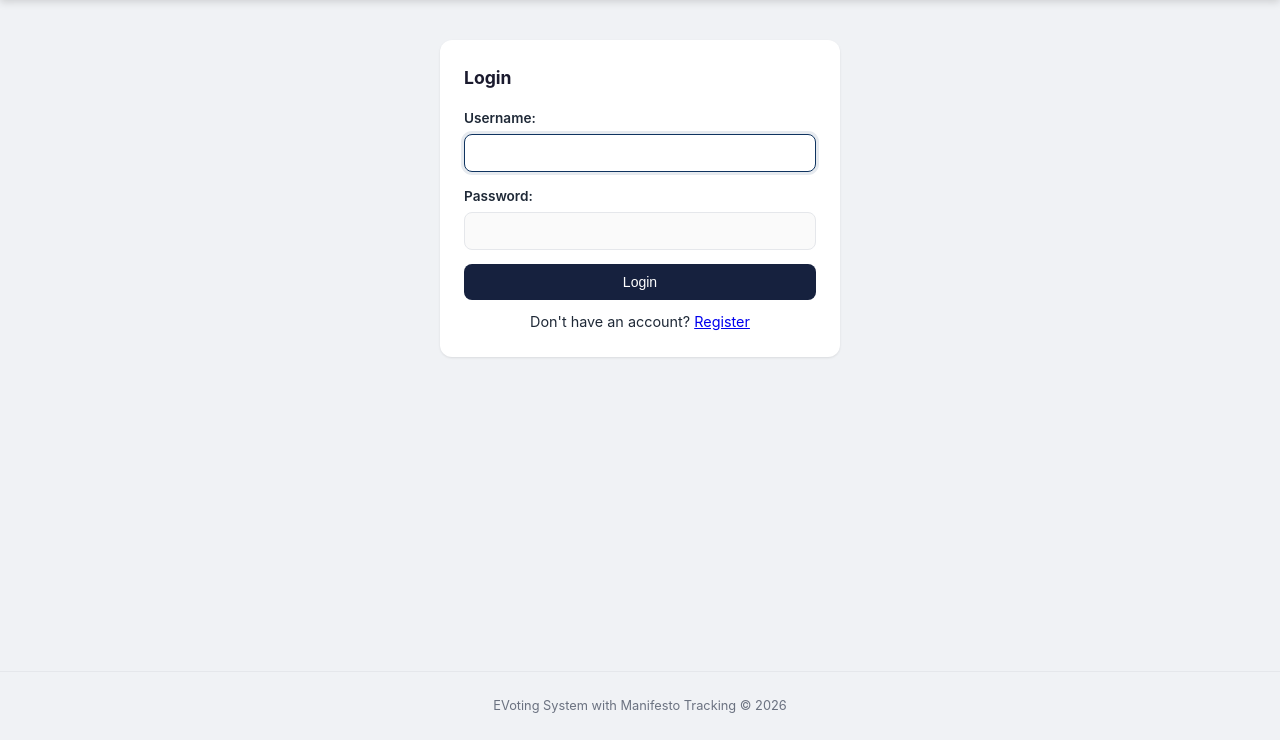
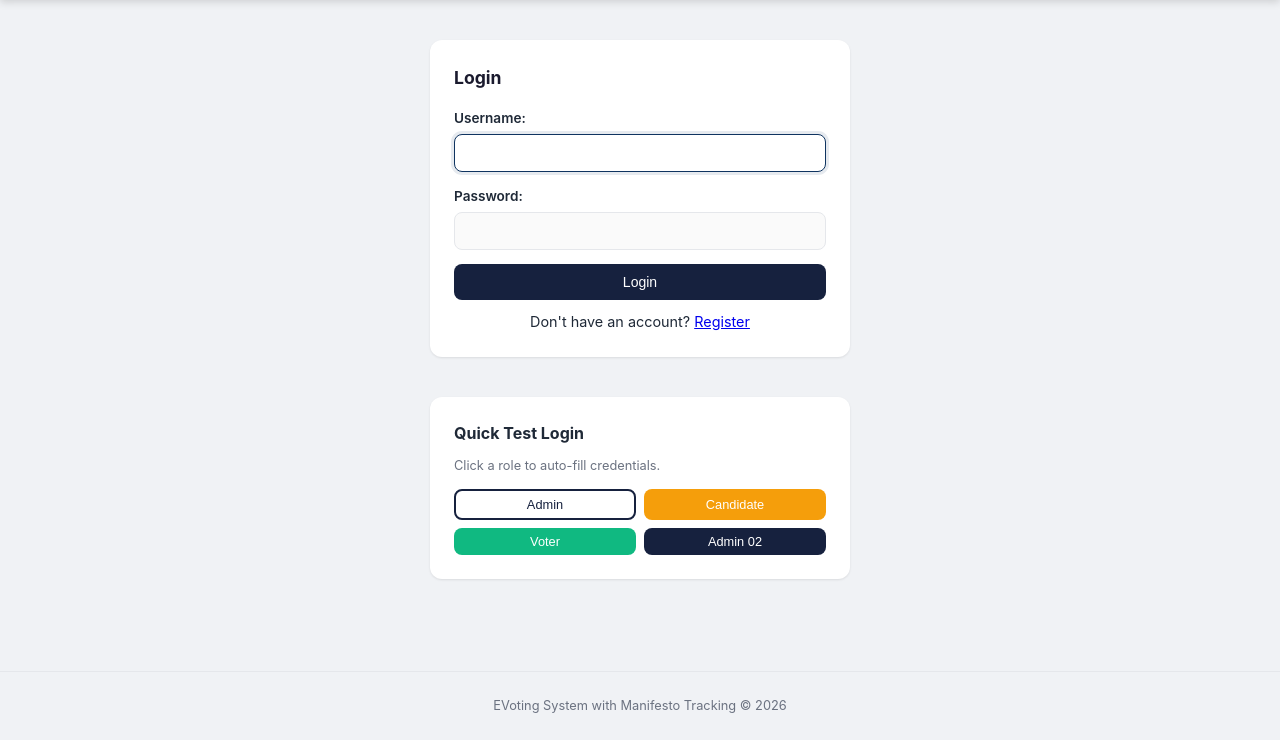
Before and after one commit to kymgriffins/evoting, a Django app: page /login/ in a window 1280 px wide. Shown: the part 60-800 px from the top of the page. Run offline with Django 5.2, Linux system fonts and the light colour scheme.

Commit message:
Add quick test login buttons (admin/candidate/voter) — prefills credentials on click

```diff
--- a/core/templates/registration/login.html
+++ b/core/templates/registration/login.html
@@ -1,13 +1,32 @@
 {% extends "core/base.html" %}
 {% block title %}Login{% endblock %}
 {% block content %}
-<div class="card" style="max-width: 400px; margin: 40px auto;">
+<div class="card" style="max-width: 420px; margin: 40px auto;">
     <h3>Login</h3>
-    <form method="post">
+    <form method="post" id="loginForm">
         {% csrf_token %}
         {{ form.as_p }}
         <button type="submit" class="btn w-full" style="justify-content:center;">Login</button>
         <p class="mt-10" style="text-align:center; font-size:0.9rem;">Don't have an account? <a href="{% url 'register' %}">Register</a></p>
     </form>
 </div>
+
+<div class="card" style="max-width: 420px; margin: 0 auto 40px;">
+    <h4 style="margin-bottom:10px;">Quick Test Login</h4>
+    <p style="font-size:0.8rem; color:var(--text-muted); margin-bottom:12px;">Click a role to auto-fill credentials.</p>
+    <div style="display:grid; grid-template-columns:1fr 1fr; gap:8px;">
+        <button onclick="fillLogin('admin', 'admin123')" class="btn btn-sm btn-outline" style="justify-content:center;">Admin</button>
+        <button onclick="fillLogin('cand001', 'cand123')" class="btn btn-sm btn-warning" style="justify-content:center;">Candidate</button>
+        <button onclick="fillLogin('v0001', 'voter123')" class="btn btn-sm btn-success" style="justify-content:center;">Voter</button>
+        <button onclick="fillLogin('admin02', 'admin123')" class="btn btn-sm" style="justify-content:center;">Admin 02</button>
+    </div>
+</div>
+
+<script>
+function fillLogin(user, pass) {
+    document.getElementById('id_username').value = user;
+    document.getElementById('id_password').value = pass;
+    document.getElementById('loginForm').submit();
+}
+</script>
 {% endblock %}
```
